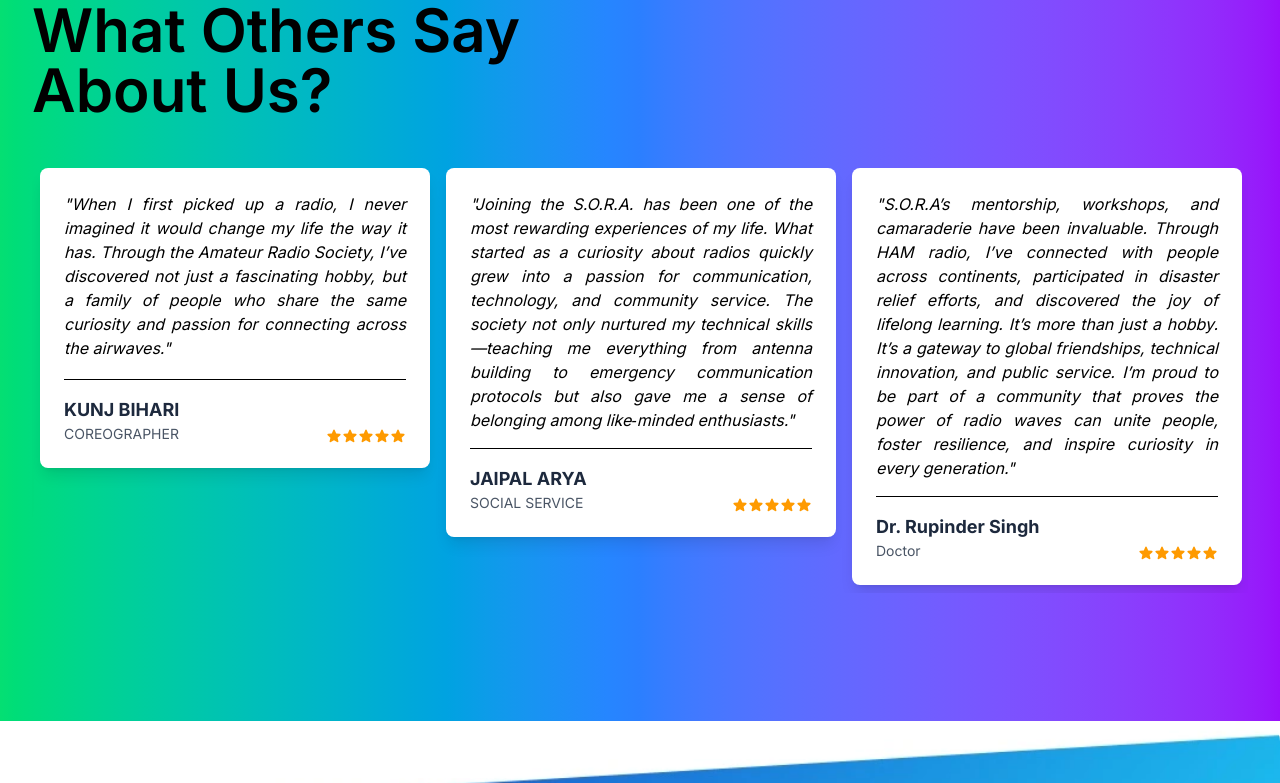
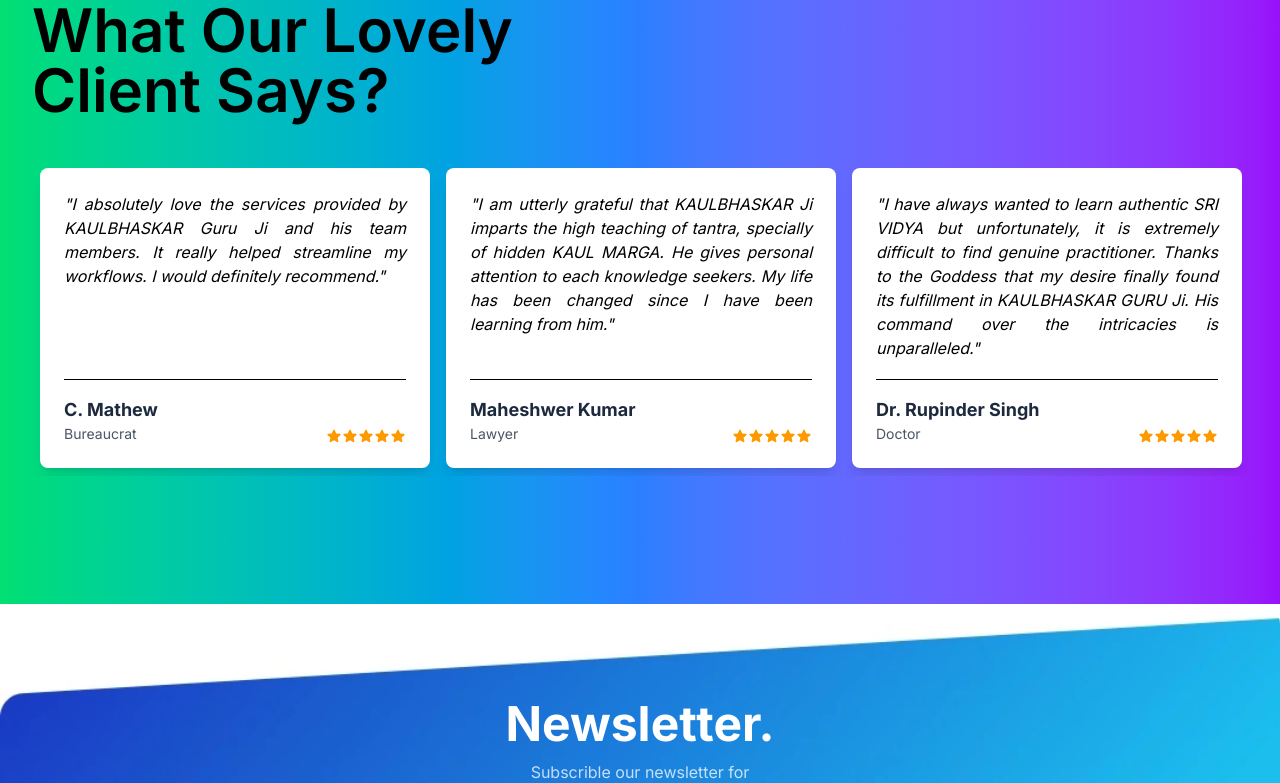
Before and after one commit to sorapatna/SORA-WEBSITE, a Next.js app: page / in a window 1280 px wide. Shown: the part 8099-8882 px from the top of the page. Built offline with nearby package versions, Linux system fonts and the light colour scheme.

Commit message:
Update Testimonial.tsx

```diff
--- a/components/Testimonial.tsx
+++ b/components/Testimonial.tsx
@@ -7,33 +7,13 @@ import "slick-carousel/slick/slick.css";
 import "slick-carousel/slick/slick-theme.css";
 
 // Testimonial Data
-const postData: DataType[] = [
-    {
-        name: "MURARI SINHA",
-        profession: 'B.S.E.B.',
-        comment: 'For me, HAM radio isn’t just about technology—it’s about humanity. It’s about the thrill of making that first contact, the pride of building something with your own hands, and the warmth of knowing you’re part of a global network of people who care. S.O.R.A. has been my doorway to adventure, learning, and lifelong friendships, and I’m grateful every day to be part of it.',
-    },
-    {
-        name: "MAYANK",
-        profession: 'N.M.C.H.',
-        comment: 'Some of my most cherished memories are sitting late at night, tuning into voices from halfway across the world, and realizing that a simple signal could bridge cultures and continents. S.O.R.A. has given me mentors who patiently guided me, friends who cheer me on, and opportunities to serve my community during emergencies when communication really matters.',
-    },
-    {
-        name: "KUNJ BIHARI",
-        profession: 'COREOGRAPHER',
-        comment: 'When I first picked up a radio, I never imagined it would change my life the way it has. Through the Amateur Radio Society, I’ve discovered not just a fascinating hobby, but a family of people who share the same curiosity and passion for connecting across the airwaves.',
-    },
-    {
-        name: "JAIPAL ARYA",
-        profession: 'SOCIAL SERVICE',
-        comment: 'Joining the S.O.R.A. has been one of the most rewarding experiences of my life. What started as a curiosity about radios quickly grew into a passion for communication, technology, and community service. The society not only nurtured my technical skills—teaching me everything from antenna building to emergency communication protocols but also gave me a sense of belonging among like‑minded enthusiasts.',
-    },
-    {
-        name: "Dr. Rupinder Singh",
-        profession: 'Doctor',
-        comment: 'S.O.R.A’s mentorship, workshops, and camaraderie have been invaluable. Through HAM radio, I’ve connected with people across continents, participated in disaster relief efforts, and discovered the joy of lifelong learning.  It’s more than just a hobby. It’s a gateway to global friendships, technical innovation, and public service. I’m proud to be part of a community that proves the power of radio waves can unite people, foster resilience, and inspire curiosity in every generation.',
-    },
-]
+const postData = [
+  { name: "J. Kartikeyan", profession: "Entrepreneur", comment: "I am a huge fan of GURU Ji. I have found whole team to be incredibly intuitive overall. Would definitely recommend this website if you are looking for a source of learning tantra that bit easier.", },
+  { name: "N. Ramaswami", profession: "MD, Tech Infra", comment: "This website has been pivotal for helping me on tantra rituals. I would definitely recommend this website if you would like to performing any tantra rituals.", },
+  { name: "C. Mathew", profession: "Bureaucrat", comment: "I absolutely love the services provided by KAULBHASKAR Guru Ji and his team members. It really helped streamline my workflows. I would definitely recommend.", },
+  { name: "Maheshwer Kumar", profession: "Lawyer", comment: "I am utterly grateful that KAULBHASKAR Ji imparts the high teaching of tantra, specially of hidden KAUL MARGA. He gives personal attention to each knowledge seekers. My life has been changed since I have been learning from him.", },
+  { name: "Dr. Rupinder Singh", profession: "Doctor", comment: "I have always wanted to learn authentic SRI VIDYA but unfortunately, it is extremely difficult to find genuine practitioner. Thanks to the Goddess that my desire finally found its fulfillment in KAULBHASKAR GURU Ji. His command over the intricacies is unparalleled.", },
+];
 
 const Testimonials: React.FC = () => {
   const [slidesToShow, setSlidesToShow] = useState(3);
@@ -57,7 +37,7 @@ const Testimonials: React.FC = () => {
     <div className="bg-linear-to-r from-green-400 via-blue-500 to-purple-600 pt-20 pb-10 sm:py-32" id="testimonial">
       <div className="mx-auto max-w-7xl px-4 lg:px-8">
         <h2 className="text-4xl md:text-6xl text-black text-center md:text-start font-semibold mb-10">
-          What Others Say <br className="hidden md:block" /> About Us?
+          What Our Lovely <br className="hidden md:block" /> Client Says?
         </h2>
         <Slider {...settings} key={slidesToShow}>
           {postData.map((item, i) => (
```
